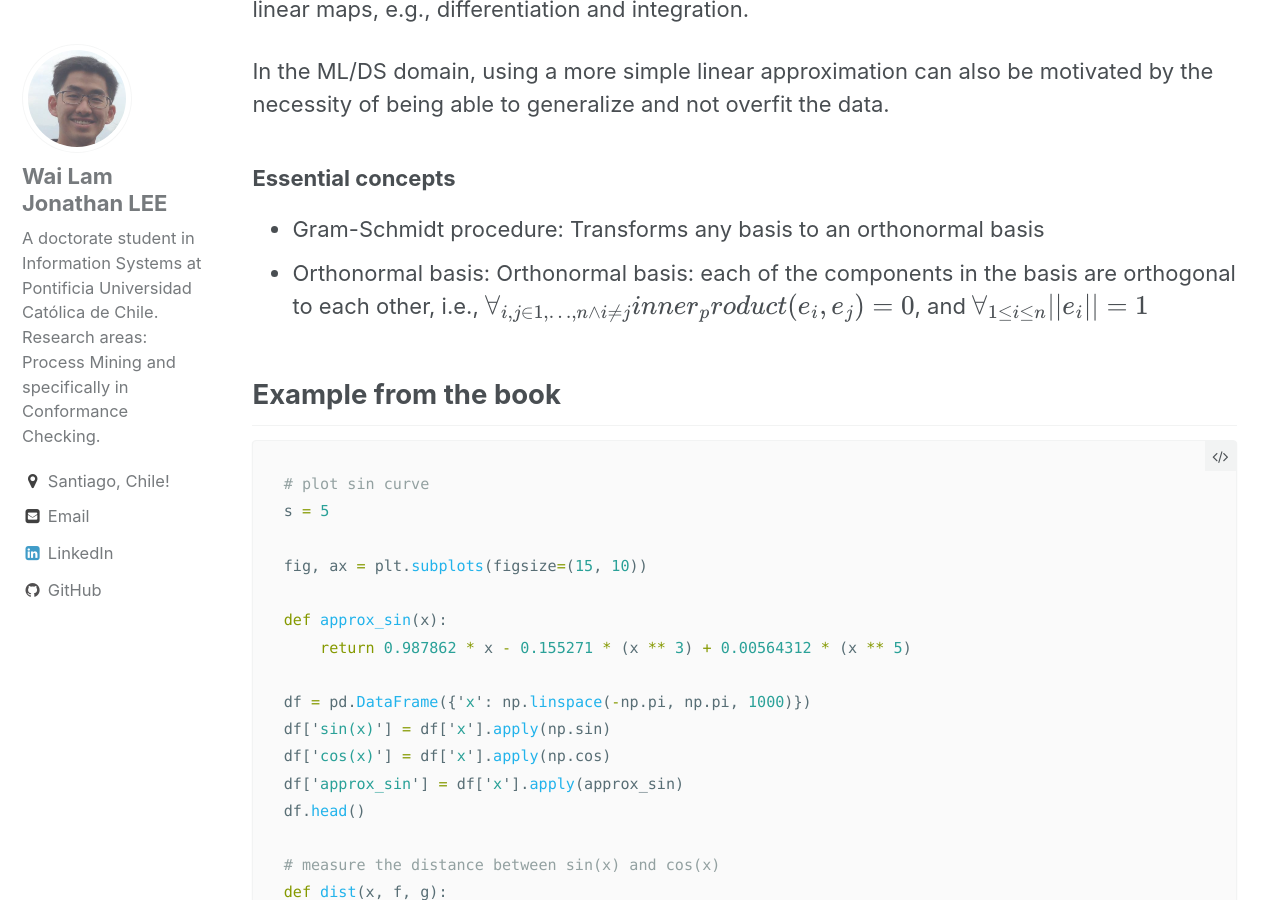
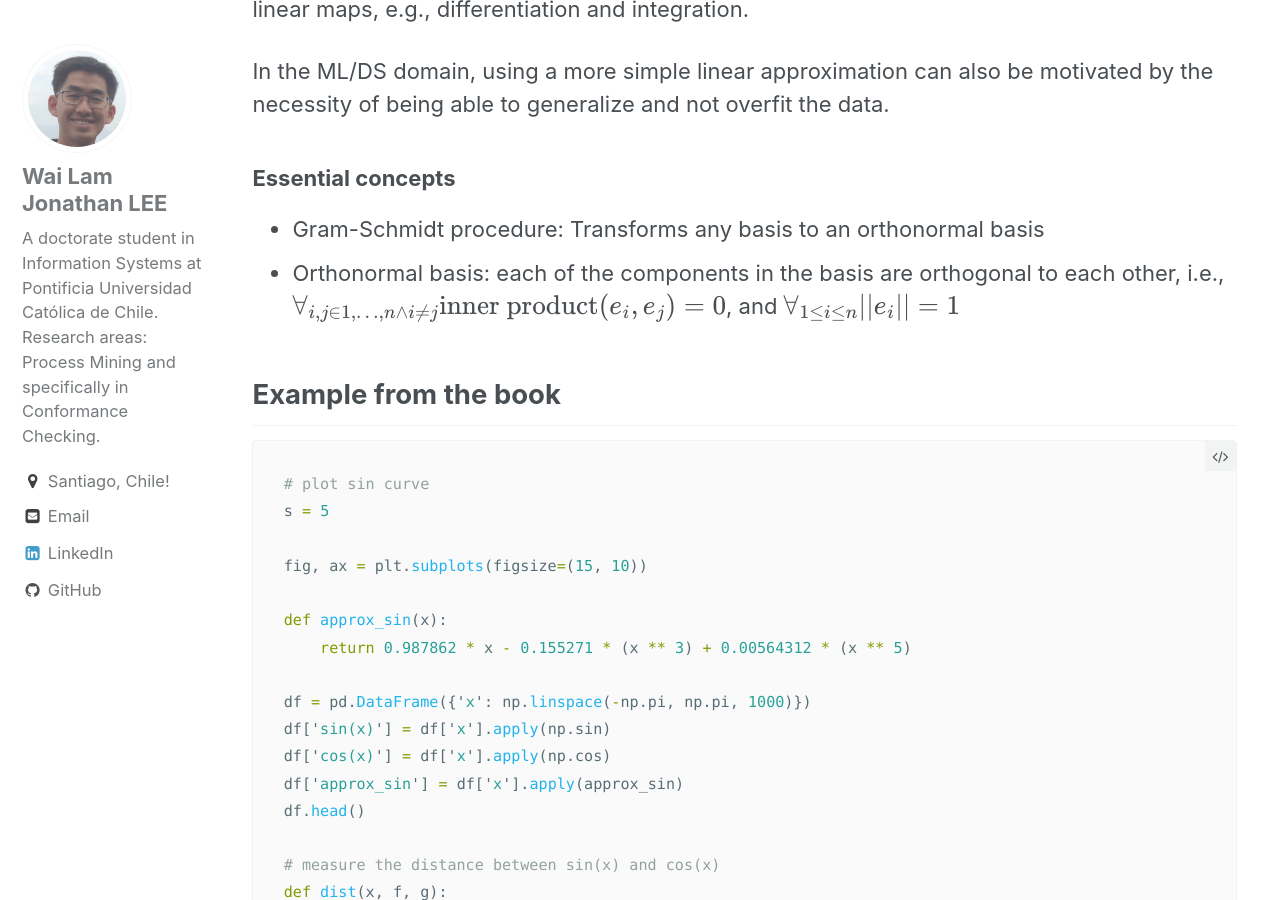
Before and after one commit to jwllee/wailamjonathanlee.github.io, a Jekyll site: the page built from _posts/2018-02-19-orthogonal-projections.md, in a window 1280 px wide and 900 px high, scrolled down 2364 px. Built offline with Jekyll 4.4.1, drawn with Linux system fonts in a browser that asks for light colours; formulas are drawn with MathJax 3.

Commit message:
Minor modification

```diff
--- a/_posts/2018-02-19-orthogonal-projections.md
+++ b/_posts/2018-02-19-orthogonal-projections.md
@@ -67,7 +67,7 @@ In the ML/DS domain, using a more simple linear approximation can also be motiva
 
 ### Essential concepts
 - Gram-Schmidt procedure: Transforms any basis to an orthonormal basis
-- Orthonormal basis: Orthonormal basis: each of the components in the basis are orthogonal to each other, i.e., \\(\forall_{i, j \in {1, \dots, n} \wedge i \neq j} inner\_product(e_i, e_j) = 0\\), and \\(\forall_{1 \leq i \leq n} \|\|e_i\|\| = 1\\)
+- Orthonormal basis: each of the components in the basis are orthogonal to each other, i.e., \\(\forall_{i, j \in \{1, \dots, n\} \wedge i \neq j} \text{inner product}(e_i, e_j) = 0\\), and \\(\forall_{1 \leq i \leq n} \|\|e_i\|\| = 1\\)
 
 ## Example from the book
 
```
